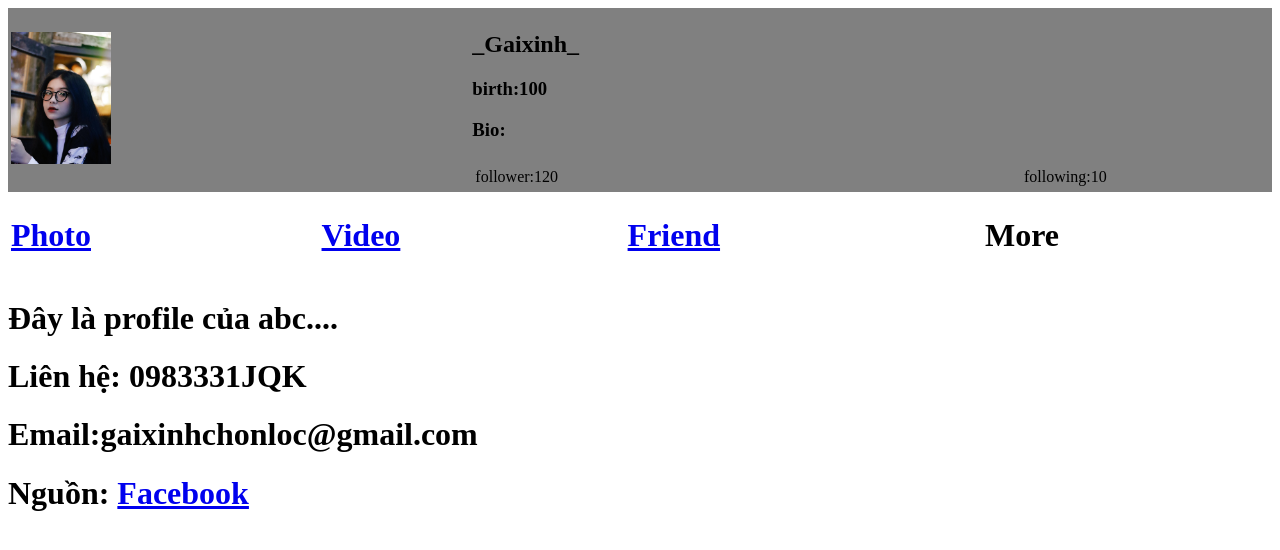
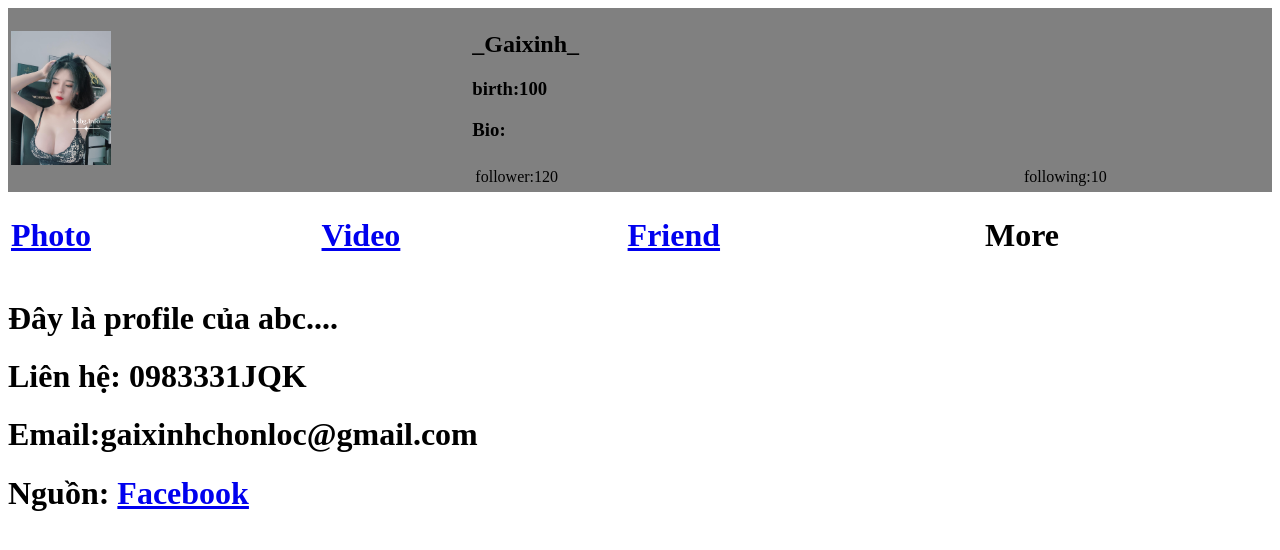
Before and after one commit to cuongvanhg001/html1, a plain HTML site: page code/more.html in a window 1280 px wide. Drawn offline with Linux system fonts and the light colour scheme; files whose address does not match are found by name.

Commit message:
Update more.html
a

```diff
--- a/code/more.html
+++ b/code/more.html
@@ -8,7 +8,7 @@
 	<table width="100%" bgcolor="grey">
 		<tr>
 			<td>
-				<img src="F:\j2school\html_basic\Buoi_3\image\anh4.jpg" width="100px">
+				<img src="https://cuongvanhg001.github.io/html1/image/anh1.jpg" width="100px">
 			</td>
 			<td>
 				<table width="80%">
```
